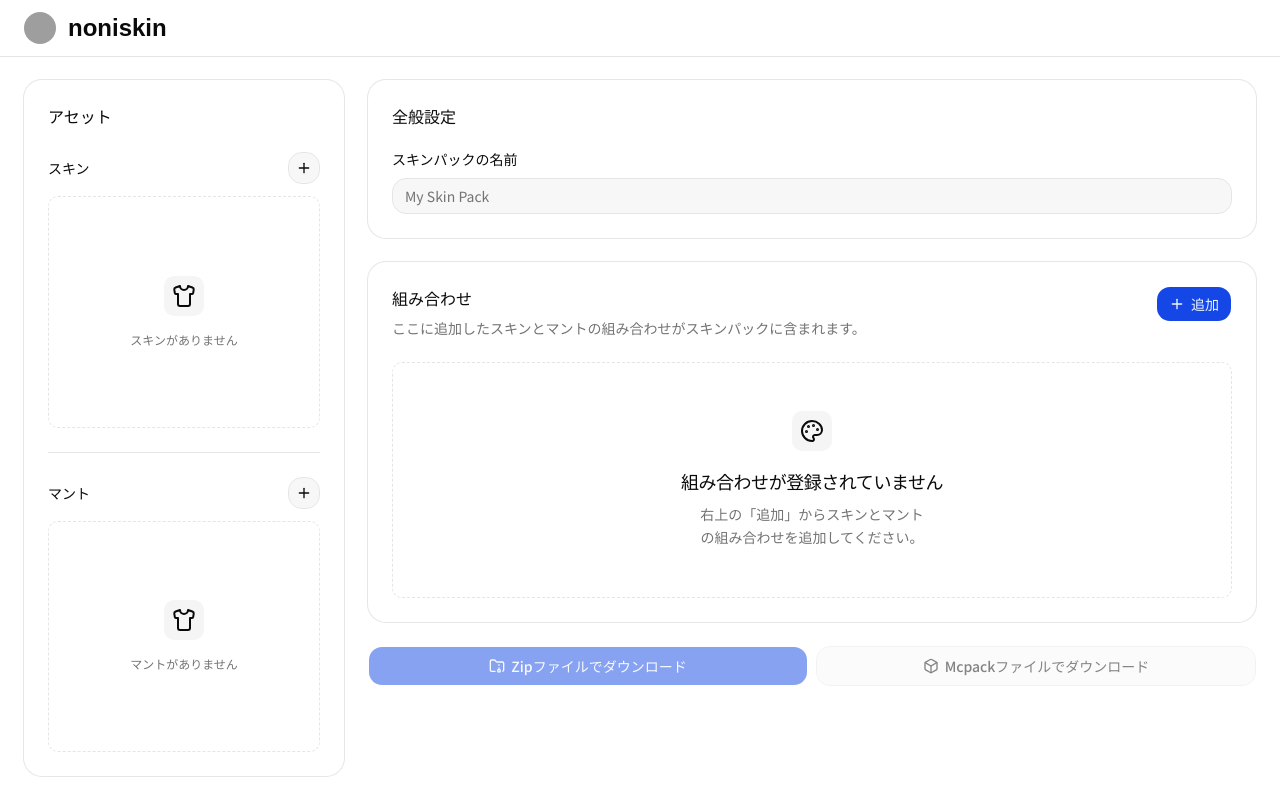
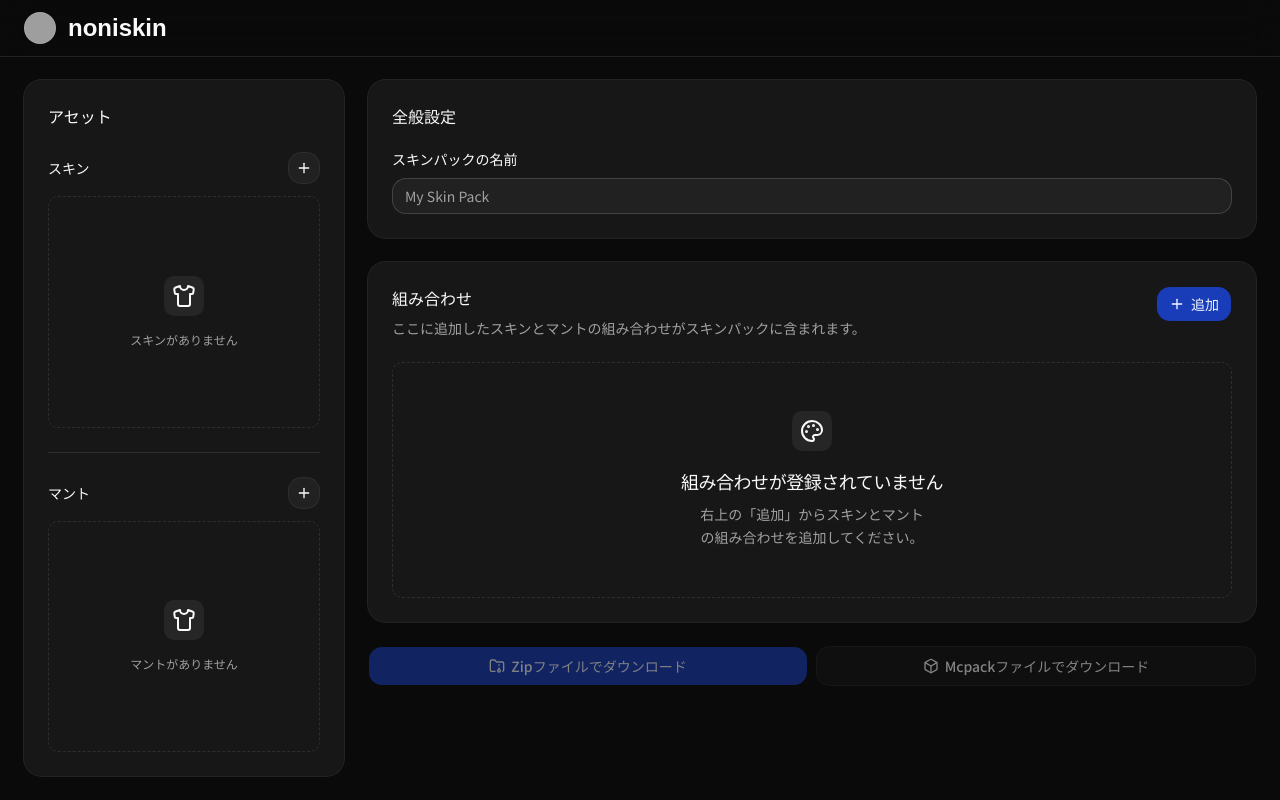
Before and after one commit to nonick-mc/noniskin, a Next.js app: page / in a window 1280 px wide. Built offline with nearby package versions, Linux system fonts and the light colour scheme; grey boxes are pictures that could not be loaded; a web font is replaced by a local one.

Commit message:
style: デフォルトのテーマをダークテーマに変更

```diff
--- a/src/components/theme-provider.tsx
+++ b/src/components/theme-provider.tsx
@@ -7,7 +7,7 @@ function ThemeProvider({ children, ...props }: React.ComponentProps<typeof NextT
   return (
     <NextThemesProvider
       attribute='class'
-      defaultTheme='system'
+      defaultTheme='dark'
       enableSystem
       disableTransitionOnChange
       {...props}
```
